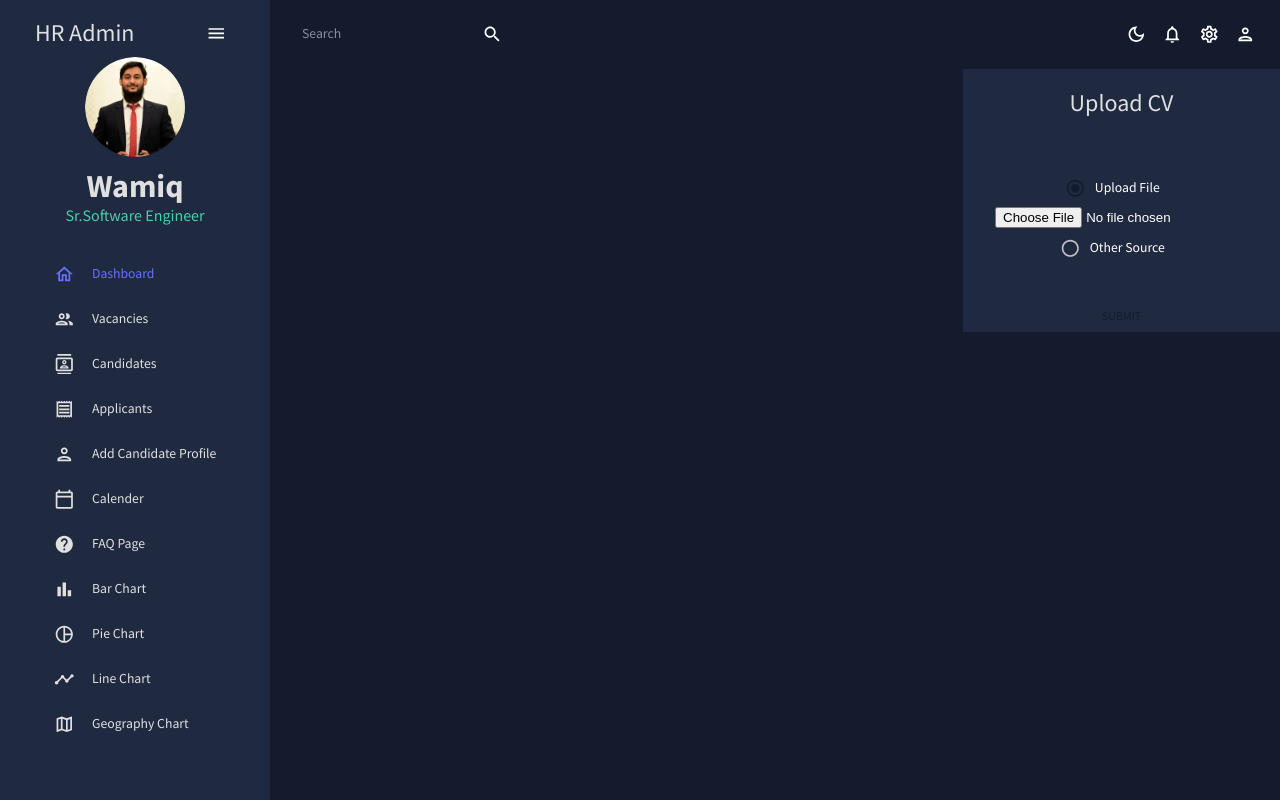
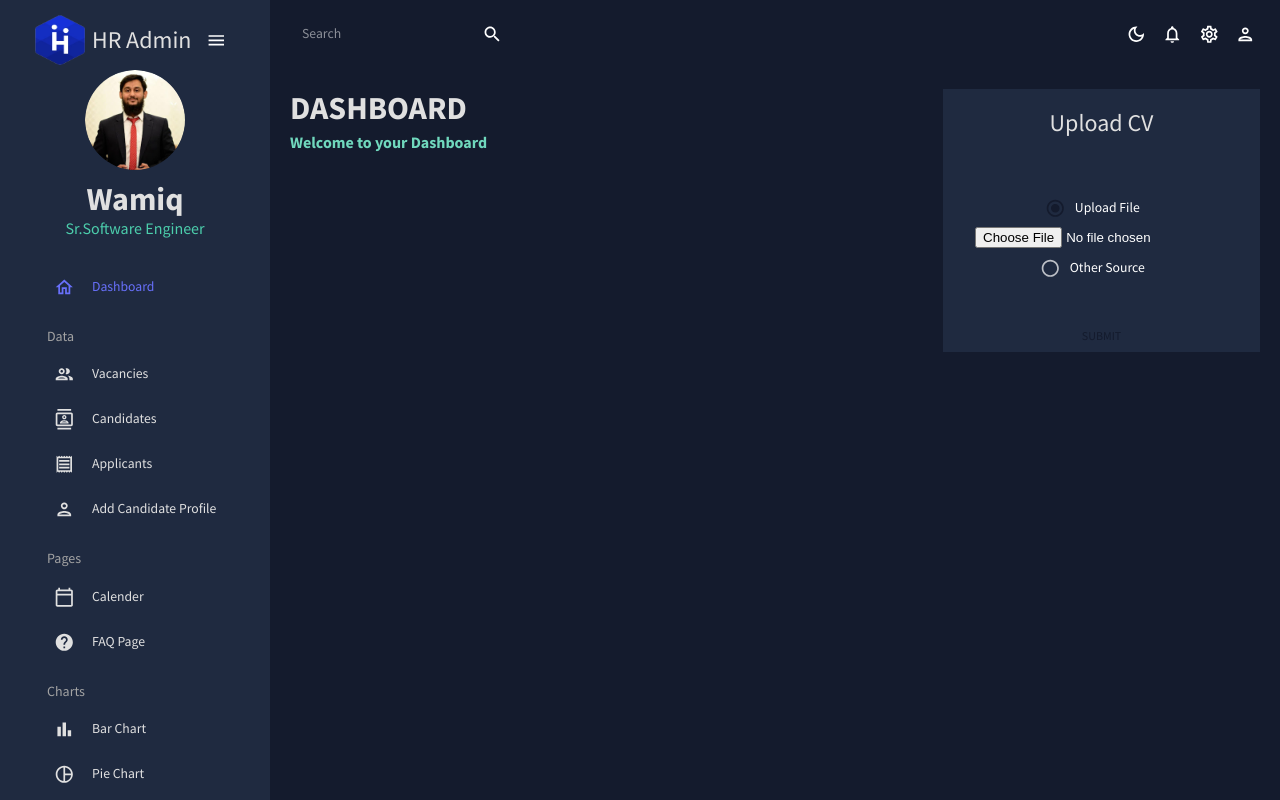
Before and after one commit to wamiqsiddiqui/hrsystem, a React (Create React App) app: page / in a window 1280 px wide. Built offline with nearby package versions, Linux system fonts and the light colour scheme.

Commit message:
Dashboard Header Added along with refactoring

```diff
--- a/src/App.tsx
+++ b/src/App.tsx
@@ -2,7 +2,7 @@ import Topbar from "./scenes/global/Topbar";
 import { ColorModeContext, useMode } from "./theme";
 import { Box, CssBaseline, ThemeProvider } from "@mui/material";
 import { CustomSidebar } from "./scenes/global/Sidebar";
-import Dashboard from "./scenes/dashboard";
+import Dashboard from "./scenes/dashboard/dashboardIndex";
 // import Team from "./scenes/team";
 // import Invoices from "./scenes/invoices";
 // import Contacts from "./scenes/contacts";
--- /dev/null
+++ b/src/components/Header.tsx
@@ -0,0 +1,31 @@
+import { Box, Typography, useTheme } from "@mui/material";
+import { tokens } from "../theme";
+
+type HeaderTypeProps = {
+  title: string;
+  subtitle: string;
+};
+export const Header = ({ title, subtitle }: HeaderTypeProps) => {
+  const theme = useTheme();
+  const colors = tokens(theme.palette.mode);
+  return (
+    <Box mb={"30px"}>
+      <Typography
+        variant="h2"
+        color={colors.grey[100]}
+        fontWeight="bold"
+        sx={{ mb: "5px" }}
+      >
+        {title}
+      </Typography>
+      <Typography
+        variant="h5"
+        color={colors.greenAccent[400]}
+        fontWeight="bold"
+        sx={{ mb: "5px" }}
+      >
+        {subtitle}
+      </Typography>
+    </Box>
+  );
+};
--- /dev/null
+++ b/src/components/UploadCV.tsx
@@ -0,0 +1,66 @@
+import {
+  Button,
+  FormControl,
+  FormControlLabel,
+  Radio,
+  RadioGroup,
+  TextField,
+  Typography,
+  useTheme,
+} from "@mui/material";
+import { tokens } from "../theme";
+import { ChangeEvent, useState } from "react";
+
+export const UploadCV = () => {
+  const theme = useTheme();
+  const colors = tokens(theme.palette.mode);
+  const [selectedCVValue, setSelectedCVValue] = useState("Upload");
+  const onRadioChange = (event: ChangeEvent<HTMLInputElement>) => {
+    console.log(event.target.value);
+    setSelectedCVValue(event.target.value);
+  };
+  return (
+    <div style={{ backgroundColor: colors.primary[400] }}>
+      <FormControl>
+        <Typography
+          textAlign={"center"}
+          p={"20px"}
+          variant="h3"
+          color={colors.grey[100]}
+          id="fileUploadRadioGroup"
+        >
+          Upload CV
+        </Typography>
+        <RadioGroup
+          sx={{ flexWrap: "nowrap", alignItems: "center", padding: "4vh" }}
+          onChange={onRadioChange}
+          aria-labelledby="demo-radio-buttons-group-label"
+          defaultValue="Upload"
+          name="radio-buttons-group"
+        >
+          <FormControlLabel
+            control={<Radio />}
+            label={"Upload File"}
+            value={"Upload"}
+          ></FormControlLabel>
+          <div className="">
+            {selectedCVValue === "Upload" && (
+              <div>
+                <input className="" type="file" placeholder="Select File" />
+              </div>
+            )}
+          </div>
+          <FormControlLabel
+            control={<Radio />}
+            label={"Other Source"}
+            value={"Other"}
+          ></FormControlLabel>
+          {selectedCVValue === "Other" && (
+            <TextField placeholder="Enter CV URL "></TextField>
+          )}
+        </RadioGroup>
+        <Button>Submit</Button>
+      </FormControl>
+    </div>
+  );
+};
--- a/src/pages/dashboard.tsx
+++ b/src/pages/dashboard.tsx
@@ -11,7 +11,6 @@ import {
   TextField,
 } from "@mui/material";
 import AddVacancy from "../components/AddVacancy";
-import { DashboardPanel } from "../components/DashboardPanel";
 import { ChangeEvent, useState } from "react";
 
 export const AddCV = () => {
--- /dev/null
+++ b/src/scenes/dashboard/dashboardIndex.tsx
@@ -0,0 +1,37 @@
+import {
+  Box,
+  Button,
+  FormControl,
+  FormControlLabel,
+  FormLabel,
+  Radio,
+  RadioGroup,
+  TextField,
+  Typography,
+  useTheme,
+} from "@mui/material";
+import "/home/wamiq/Projects/my-app/src/dashboard.css";
+import { AddCV } from "../../pages/dashboard";
+import { ChangeEvent, useState } from "react";
+import { tokens } from "../../theme";
+import { Header } from "../../components/Header";
+import { UploadCV } from "../../components/UploadCV";
+
+const Dashboard = () => {
+  return (
+    // <div className="radioGroup">
+    <Box m={"20px"}>
+      <Box
+        alignContent={"start"}
+        display="flex"
+        justifyContent={"space-between"}
+        alignItems={"start"}
+      >
+        <Header title={"DASHBOARD"} subtitle={"Welcome to your Dashboard"} />
+        <UploadCV />
+      </Box>
+    </Box>
+    // </div>
+  );
+};
+export default Dashboard;
--- a/src/scenes/dashboard/index.tsx
+++ /dev/null
@@ -1,73 +0,0 @@
-import {
-  Button,
-  FormControl,
-  FormControlLabel,
-  FormLabel,
-  Radio,
-  RadioGroup,
-  TextField,
-  Typography,
-  useTheme,
-} from "@mui/material";
-import "/home/wamiq/Projects/my-app/src/dashboard.css";
-import AddVacancy from "../../components/AddVacancy";
-import { AddCV } from "../../pages/dashboard";
-import { ChangeEvent, useState } from "react";
-import { tokens } from "../../theme";
-
-const Dashboard = () => {
-  const theme = useTheme();
-  const colors = tokens(theme.palette.mode);
-  const [selectedCVValue, setSelectedCVValue] = useState("Upload");
-  const onRadioChange = (event: ChangeEvent<HTMLInputElement>) => {
-    console.log(event.target.value);
-    setSelectedCVValue(event.target.value);
-  };
-  return (
-    <div className="radioGroup">
-      <div style={{ backgroundColor: colors.primary[400] }}>
-        <FormControl>
-          <Typography
-            textAlign={"center"}
-            p={"20px"}
-            variant="h3"
-            color={colors.grey[100]}
-            id="fileUploadRadioGroup"
-          >
-            Upload CV
-          </Typography>
-          <RadioGroup
-            sx={{ flexWrap: "nowrap", alignItems: "center", padding: "4vh" }}
-            onChange={onRadioChange}
-            aria-labelledby="demo-radio-buttons-group-label"
-            defaultValue="Upload"
-            name="radio-buttons-group"
-          >
-            <FormControlLabel
-              control={<Radio />}
-              label={"Upload File"}
-              value={"Upload"}
-            ></FormControlLabel>
-            <div className="">
-              {selectedCVValue === "Upload" && (
-                <div>
-                  <input className="" type="file" placeholder="Select File" />
-                </div>
-              )}
-            </div>
-            <FormControlLabel
-              control={<Radio />}
-              label={"Other Source"}
-              value={"Other"}
-            ></FormControlLabel>
-            {selectedCVValue === "Other" && (
-              <TextField placeholder="Enter CV URL "></TextField>
-            )}
-          </RadioGroup>
-          <Button>Submit</Button>
-        </FormControl>
-      </div>
-    </div>
-  );
-};
-export default Dashboard;
--- a/src/scenes/global/Sidebar.tsx
+++ b/src/scenes/global/Sidebar.tsx
@@ -85,9 +85,17 @@ export const CustomSidebar = () => {
                   alignItems="center"
                   ml={"15px"}
                 >
+                  <img
+                    src={`../../assets/hr.png`}
+                    style={{ cursor: "pointer" }}
+                    width="50px"
+                    height="50px"
+                    alt="profile-user"
+                  />
                   <Typography variant={"h3"} color={colors.grey[100]}>
                     HR Admin
                   </Typography>
+
                   <IconButton>
                     <MenuOutlinedIcon />
                   </IconButton>
@@ -135,6 +143,13 @@ export const CustomSidebar = () => {
               selected={selected}
               setSelected={setSelected}
             />
+            <Typography
+              variant="h6"
+              color={colors.grey[300]}
+              sx={{ m: "15px 0 5px 20px" }}
+            >
+              Data
+            </Typography>
             <Item
               title={"Vacancies"}
               to={"/team"}
@@ -163,6 +178,13 @@ export const CustomSidebar = () => {
               selected={selected}
               setSelected={setSelected}
             />
+            <Typography
+              variant="h6"
+              color={colors.grey[300]}
+              sx={{ m: "15px 0 5px 20px" }}
+            >
+              Pages
+            </Typography>
             <Item
               title={"Calender"}
               to={"/calendar"}
@@ -177,6 +199,14 @@ export const CustomSidebar = () => {
               selected={selected}
               setSelected={setSelected}
             />
+
+            <Typography
+              variant="h6"
+              color={colors.grey[300]}
+              sx={{ m: "15px 0 5px 20px" }}
+            >
+              Charts
+            </Typography>
             <Item
               title={"Bar Chart"}
               to={"/bar"}
```
Also changed, not shown: src/components/DashboardPanel.tsx (deleted, +0 -16 lines), src/components/material.tsx (deleted, +0 -15 lines), public/assets/hr.png (renamed from src/hr.png), src/scenes/login.tsx (renamed from src/pages/login.tsx).
